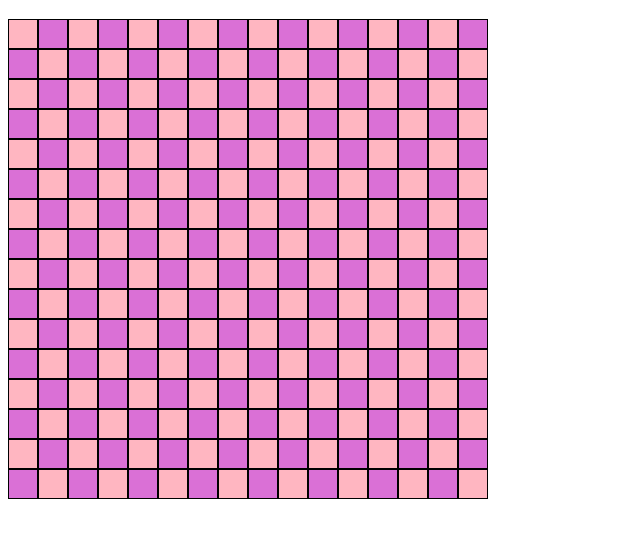
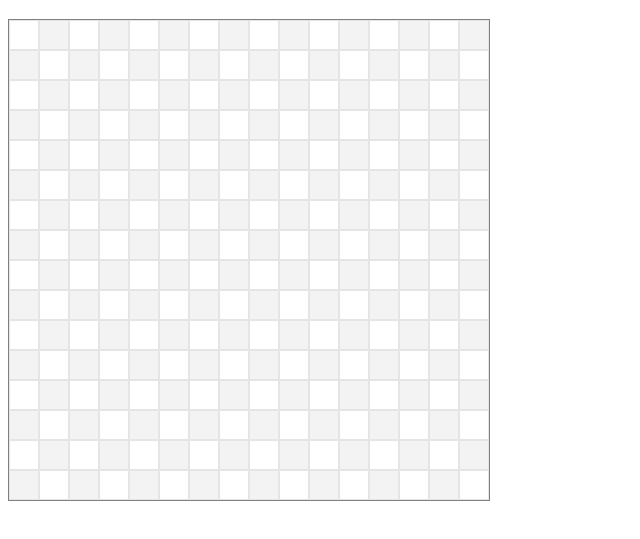
Before and after one commit to CarolynBuck-Gengler/etch-a-sketch, a plain HTML site: page index.html in a window 1280 px wide. Shown: the part 61-600 px from the top of the page, without its empty margins (0-640 px from the left). Drawn offline with Linux system fonts and the light colour scheme.

Commit message:
Change way divs are appended to make the divs go across then down

```diff
--- a/script.js
+++ b/script.js
@@ -1,5 +1,5 @@
 const numSquares = 16;
-let backgroundColor = 'lightpink';
+let backgroundColor = 'white';
 
 
 
@@ -13,15 +13,15 @@ function main() {
         rowdiv.setAttribute('class','row')
 
         for (j=0;j<numSquares;j++) {
-            // alert("i: "+i+" j: "+j+"bgcolor: "+backgroundColor);
             const coldiv=document.createElement('div');
             coldiv.setAttribute('class','column');
             coldiv.style.background = backgroundColor;
             backgroundColor = toggleBgColor(backgroundColor);
-            rowdiv.appendChild(coldiv);
+            // rowdiv.appendChild(coldiv);
+            gridloc.appendChild(coldiv);
         }
 
-        gridloc.appendChild(rowdiv);
+        // gridloc.appendChild(rowdiv);
         backgroundColor = toggleBgColor(backgroundColor);
 
 
@@ -33,7 +33,7 @@ function main() {
 
 function toggleBgColor(curColor) {
     // mainly for testing creation of grid
-    return (curColor === 'lightpink'?'orchid':'lightpink');
+    return (curColor === 'white'?'rgb(243, 243, 243)':'white');
 }
 
 
--- a/style.css
+++ b/style.css
@@ -6,11 +6,14 @@
 .etch-a-sketch-grid {
     display: grid;
     grid-template-columns: repeat(16,1fr);
+    /* grid-template-rows: repeat(4,1fr); */
     grid-auto-rows: 30px;
-    width:480px;
+    width: 482px; /* 30 x 16 + 2 to make it big enough*/
+    border: solid 1px grey;
 }
 .column {
-    border: solid black 1px;
-    height: 30px;
-    width: 30px;
+    border: solid rgb(230, 229, 229) 1px;
+    /* height: 30px; */
+    /* width: 30px; */
+    /* background-color: rgb(243, 243, 243); */
 }
```
